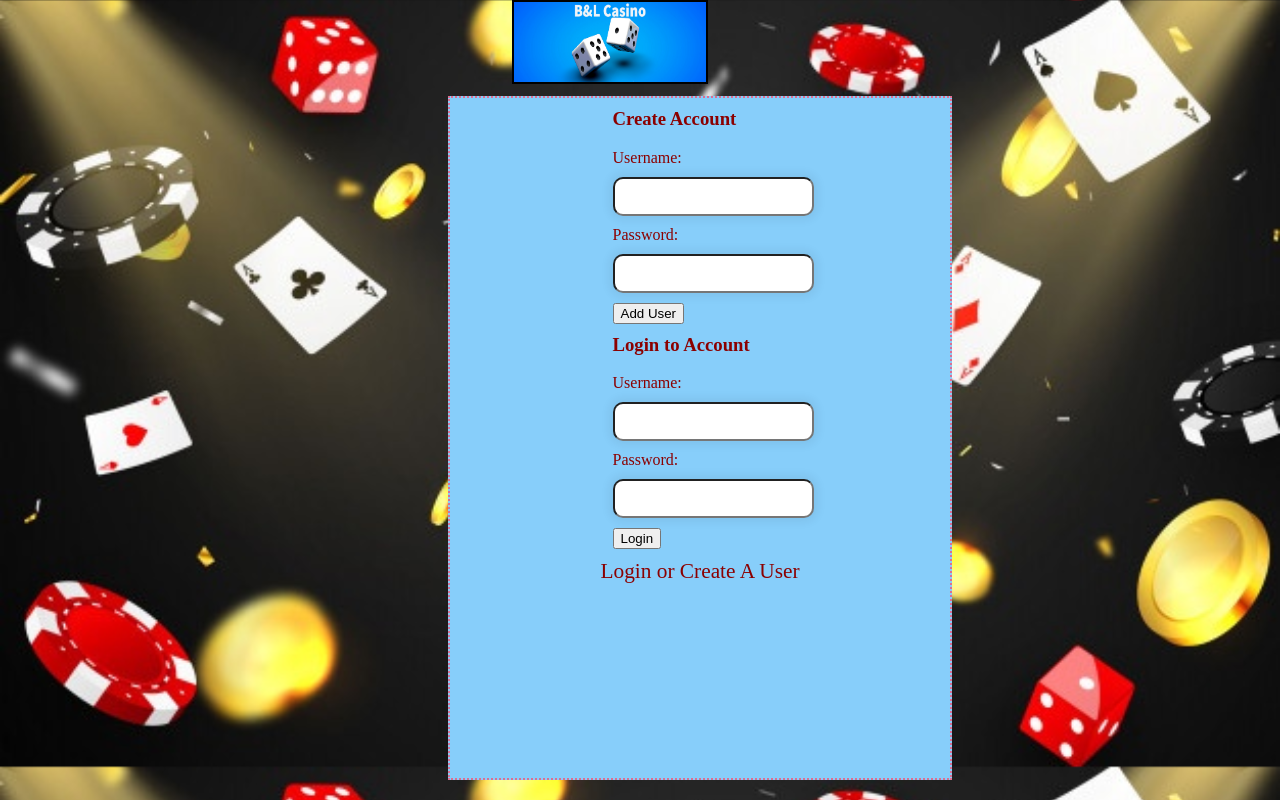
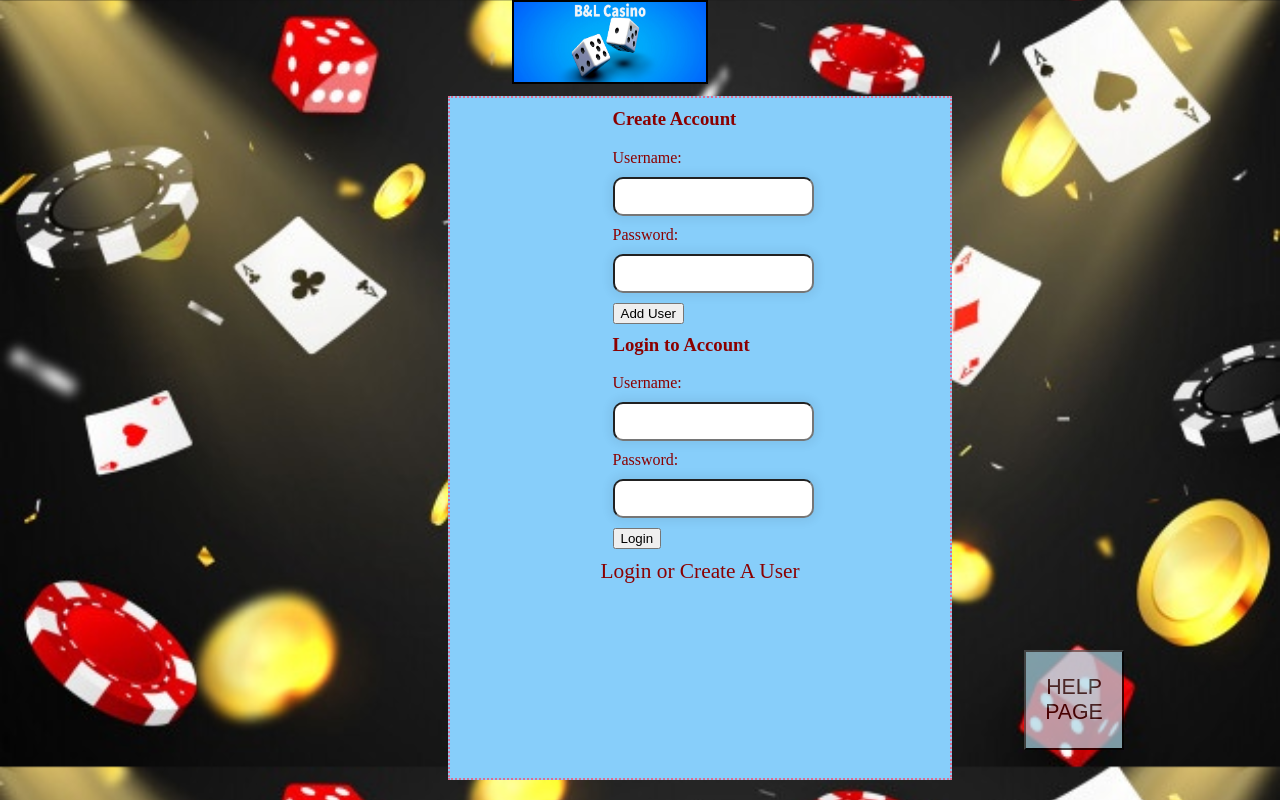
Before and after one commit to lbenner-CSC/CSC337-Final, a plain HTML site: page public_html/index.html in a window 1280 px wide. Drawn offline with nearby package versions, Linux system fonts and the light colour scheme.

Commit message:
help button

```diff
--- a/public_html/bjStyle.css
+++ b/public_html/bjStyle.css
@@ -117,3 +117,18 @@ text-align: center;
     color:white;
     border-radius:0px;
 }
+
+
+#helpButton {
+	position: fixed;
+	opacity: 0.7;
+	background-color: lightblue;
+	top: 80%;
+	left: 80%;
+	height: 100px;
+	width: 100px;
+	font-size: 16pt;
+	z-index: 10;
+	margin-left: 0;
+
+}
--- a/public_html/dtStyle.css
+++ b/public_html/dtStyle.css
@@ -65,3 +65,19 @@ body {
 	width: 150px;
 	background-color: lightblue;
 }
+
+
+
+#helpButton {
+	position: fixed;
+	opacity: 0.7;
+	background-color: lightblue;
+	top: 80%;
+	left: 80%;
+	height: 100px;
+	width: 100px;
+	font-size: 16pt;
+	z-index: 10;
+	margin-left: 0;
+
+}
--- a/public_html/homeJS.js
+++ b/public_html/homeJS.js
@@ -57,7 +57,7 @@ function updatePlayer() {
 			let userText = $('#currUser');
 			userText.html(user.username);
 			let moneyText = $('#currMoney');
-			moneyText.html('Your Balance: '+ user.money);
+			moneyText.html('Your Balance: $'+ user.money);
 
 		}
 	});
--- a/public_html/index.html
+++ b/public_html/index.html
@@ -8,6 +8,8 @@
 	<script src="loginJS.js" type="text/javascript"></script>
 </head>
 <body>
+
+	<button type="button" onclick="toHelpPage()" id="helpButton"> HELP PAGE </button>
 	<img src="./imgs/banner.png" id="logoHeader">
 	<div id="createUser">
 		<h3 class="headers">Create Account</h3>
--- a/public_html/loginJS.js
+++ b/public_html/loginJS.js
@@ -50,3 +50,8 @@ function addUser() {
 
 
 }
+
+
+function toHelpPage() {
+	window.location = "help.html";
+}
--- a/public_html/slotStyle.css
+++ b/public_html/slotStyle.css
@@ -45,3 +45,17 @@ body {
 	border-radius:10px;
 	margin-left: 40px;
 }
+
+#helpButton {
+	position: fixed;
+	opacity: 0.7;
+	background-color: lightblue;
+	top: 80%;
+	left: 80%;
+	height: 100px;
+	width: 100px;
+	font-size: 16pt;
+	z-index: 10;
+	margin-left: 0;
+
+}
--- a/public_html/style.css
+++ b/public_html/style.css
@@ -144,3 +144,17 @@ img {
 	height: 10%;
 	width: 20%;
 }
+
+#helpButton {
+	position: fixed;
+	opacity: 0.7;
+	background-color: lightblue;
+	top: 80%;
+	left: 80%;
+	height: 100px;
+	width: 100px;
+	font-size: 16pt;
+	z-index: 10;
+	margin-left: 0;
+
+}
```
Also changed, not shown: public_html/bj.html (+2 -0 lines), public_html/bj.js (+58 -13 lines), public_html/dt.html (+2 -0 lines), public_html/home.html (+2 -0 lines), public_html/slot.html (+2 -0 lines).
